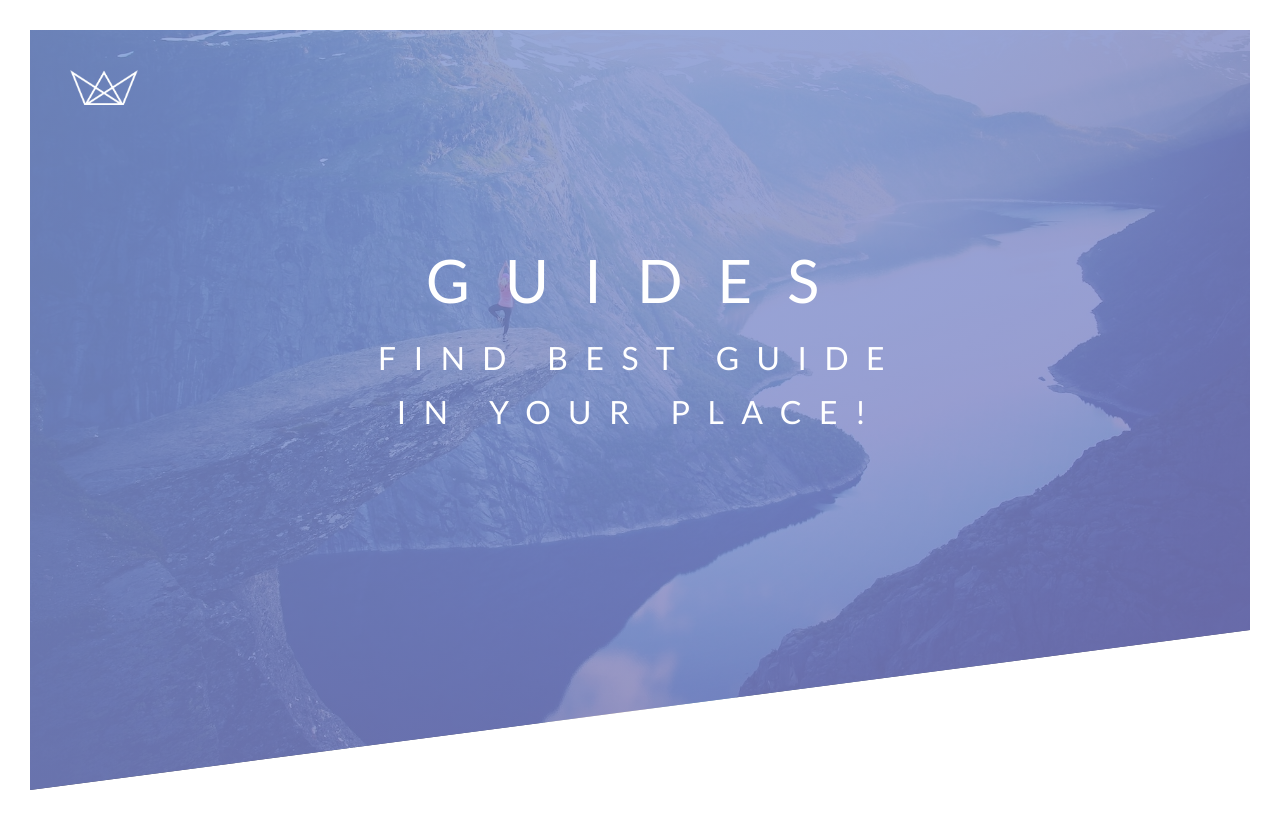
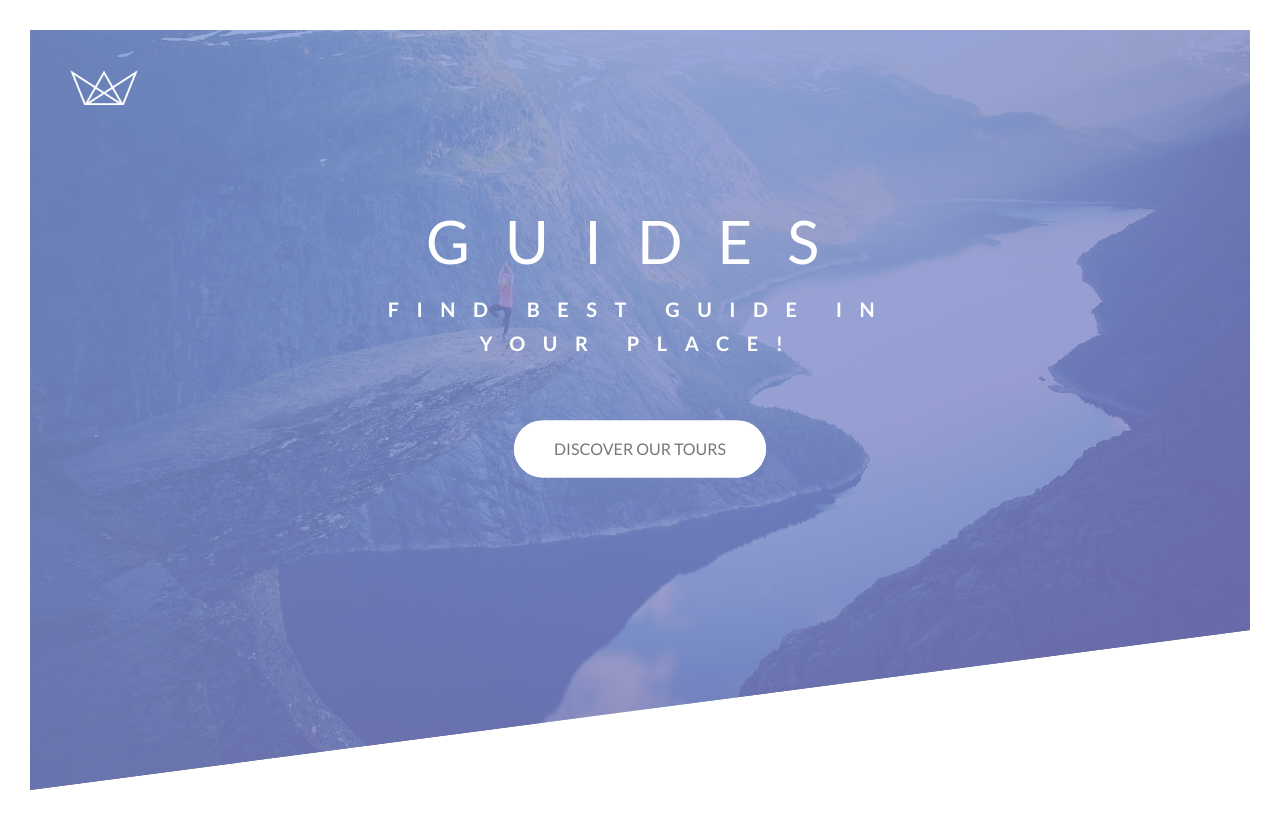
Before and after one commit to elizabethberger/guide-app, a PHP site: page / in a window 1280 px wide. Run offline with PHP 8.4, Linux system fonts and the light colour scheme; some libraries are stand-ins or nearby versions.

Commit message:
Add style.css file improvements

```diff
--- a/css/style.css
+++ b/css/style.css
@@ -1,15 +1,23 @@
 * {
     margin: 0;
     padding: 0;
+    box-sizing: inherit;
+}
+
+html {
+    font-size: 62.5%;
+}
+
+body {
     box-sizing: border-box;
 }
 
 body {
     font-family: "Lato", sans-serif;
     font-weight: 400;
-    font-size: 16px;
+    /*font-size: 16px;*/
     line-height: 1.7;
-    padding: 30px;
+    padding: 3rem;
 }
 
 .header {
@@ -18,43 +26,154 @@ body {
     background-size: cover;
     background-position: top;
     position: relative;
-    clip-path: polygon(0 0, 100% 0, 100% 600px, 0 100%);
+    clip-path: polygon(0 0, 100% 0, 100% 75vh, 0 100%);
 
 }
 
-.logo-box {
+.header__logo-box {
     position: absolute;
-    top: 40px;
-    left: 40px;
+    top: 4rem;
+    left: 4rem;
 }
 
-.logo {
-    height: 35px;
+.header__logo {
+    height: 3.5rem;
 }
 
 .heading-primary {
     color: #fff;
     text-transform: uppercase;
+    backface-visibility: hidden;
+    margin-bottom: 6rem;
 }
 
-.heading-primary-main {
+.heading-primary--main {
     display: block;
-    font-size: 60px;
+    font-size: 6rem;
     font-weight: 400;
-    letter-spacing: 35px;
+    letter-spacing: 3.5rem;
+    animation-name: moveInLeft;
+    animation-duration: 1s;
+    animation-timing-function: ease-out;
+    /*animation-delay: 3s;
+    animation-iteration-count: 3
+    */
 }
 
-.heading-primary-sub {
+.heading-primary--sub {
     display: block;
-    font-size: 20 px;
-    font-weight: 400;
-    letter-spacing: 17.4px;
+    font-size: 2rem;
+    font-weight: 700;
+    letter-spacing: 1.75rem;
+    animation-name: moveInRight;
+    animation-duration: 1s;
+    animation-timing-function: ease-out;
 }
 
-.text-box {
+.header__text-box {
     position: absolute;
     text-align: center;
     top: 40%;
     left: 50%;
     transform: translate(-50%, -50%);
 }
+
+@keyframes moveInLeft {
+    0% {
+        opacity: 0;
+        transform: translateX(-10rem);
+    }
+
+    80% {
+        transform: translateX(1rem);
+    }
+
+    100% {
+        opacity: 1;
+        transform: translate(0);
+    }
+}
+
+@keyframes moveInRight {
+    0% {
+        opacity: 0;
+        transform: translateX(10rem);
+    }
+
+    80% {
+        transform: translateX(-1rem);
+    }
+
+    100% {
+        opacity: 1;
+        transform: translate(0);
+    }
+}
+
+@keyframes moveInBottom {
+    0% {
+        opacity: 0;
+        transform: translateY(3rem);
+    }
+
+    100% {
+        opacity: 1;
+        transform: translate(0);
+    }
+}
+
+.btn:link,
+.btn:visited {
+    text-transform: uppercase;
+    text-decoration: none;
+    padding: 1.5rem 4rem;
+    display: inline-block;
+    border-radius: 10rem;
+    transition: all .2s;
+    position: relative;
+    font-size: 1.6rem;
+}
+
+.btn:hover {
+    transform: translateY(-3px);
+    box-shadow: 0 1rem 2rem rgba(0, 0, 0, 0.2);
+}
+
+.btn:active {
+    transform: translate(-1px);
+    box-shadow: 0 .5rem 1rem rgba(0, 0, 0, 0.2);
+}
+
+.btn--white {
+    background-color: #fff;
+    color: #777;
+}
+
+.btn::after {
+    content: "";
+    display: inline-block;
+    height: 100%;
+    width: 100%;
+    border-radius: 10rem;
+    position: absolute;
+    top: 0;
+    left: 0;
+    z-index: -1;
+    transition: all .4s;
+}
+
+
+.btn--white:after {
+    background-color: #fff;
+}
+
+.btn:hover::after {
+    transform: scaleX(1.4) scaleY(1.6);
+    opacity: 0;
+}
+
+.btn--animated {
+
+    animation: moveInBottom .5s ease-out .75s;
+    animation-fill-mode: backwards;
+}
--- a/index.html
+++ b/index.html
@@ -17,15 +17,16 @@
   </head>
   <body>
     <header class="header">
-      <div class="logo-box">
-        <img src="img/logo-white.png" alt="Logo" class="logo" />
+      <div class="header__logo-box">
+        <img src="img/logo-white.png" alt="Logo" class="header__logo" />
       </div>
-      <div class="text-box">
-      <h1 class="heading-primary">
-        <span class="heading-primary-main">Guides</span>
-        <span class="heading-primary-sub">Find best guide in your place!</span>
-      </h1>
-      </div>
+      <div class="header__text-box">
+        <h1 class="heading-primary">
+          <span class="heading-primary--main">Guides</span>
+          <span class="heading-primary--sub">Find best guide in your place!</span>
+        </h1>
+          <a href="#" class="btn btn--white btn---animated">Discover our tours</a>
+        </div>
       </header>
     </header>
   </body>
```
